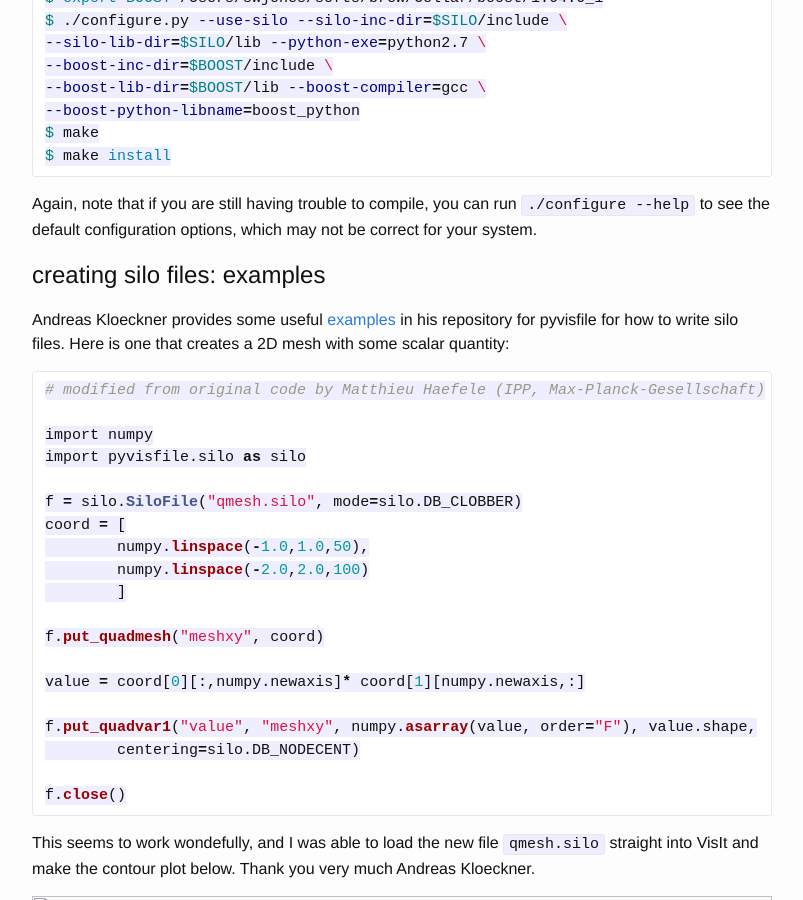
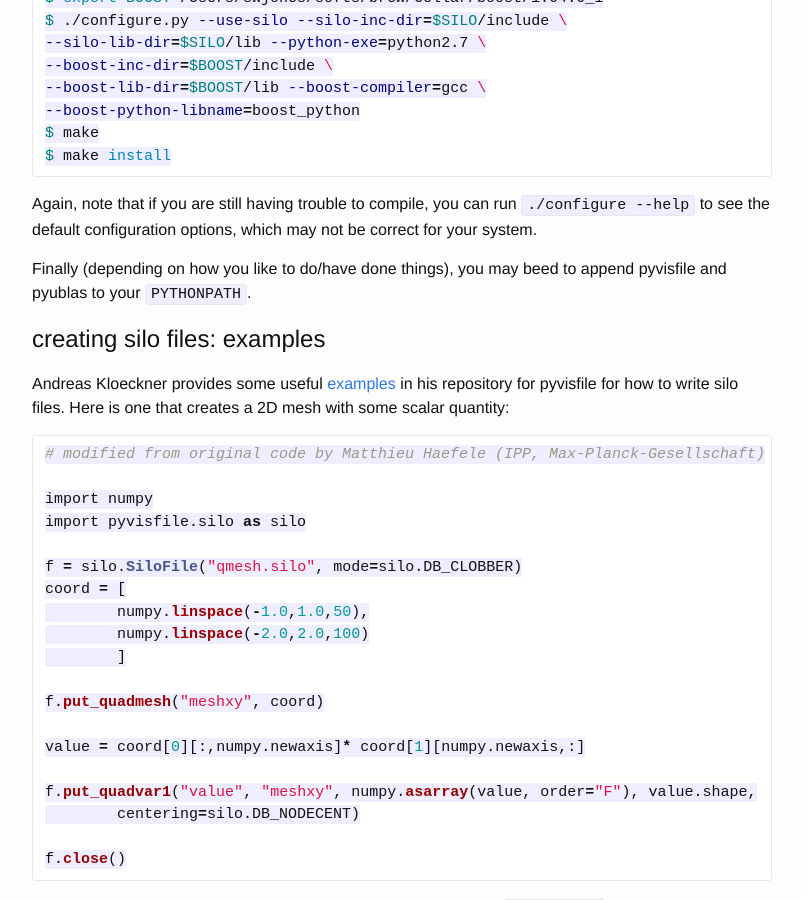
Before and after one commit to swjones/swjones.github.io, a Jekyll site: the page built from resources/pyvisfile.md, in a window 1280 px wide and 900 px high, scrolled down 3062 px. Shown: the whole window, without its empty margins (238-1041 px from the left). Built offline with Jekyll 4.4.1, drawn with Linux system fonts in a browser that asks for light colours; our own code applies the rules of GitHub Pages for plain Markdown files.

Commit message:
last words

```diff
--- a/resources/pyvisfile.md
+++ b/resources/pyvisfile.md
@@ -182,6 +182,10 @@ Again, note that if you are still having trouble to compile, you can run
 `./configure --help` to see the default configuration options, which may not be
 correct for your system.
 
+Finally (depending on how you like to do/have done things), you may beed to append
+pyvisfile and pyublas to your `PYTHONPATH`.
+
+
 ## creating silo files: examples
 
 Andreas Kloeckner provides some useful
```
